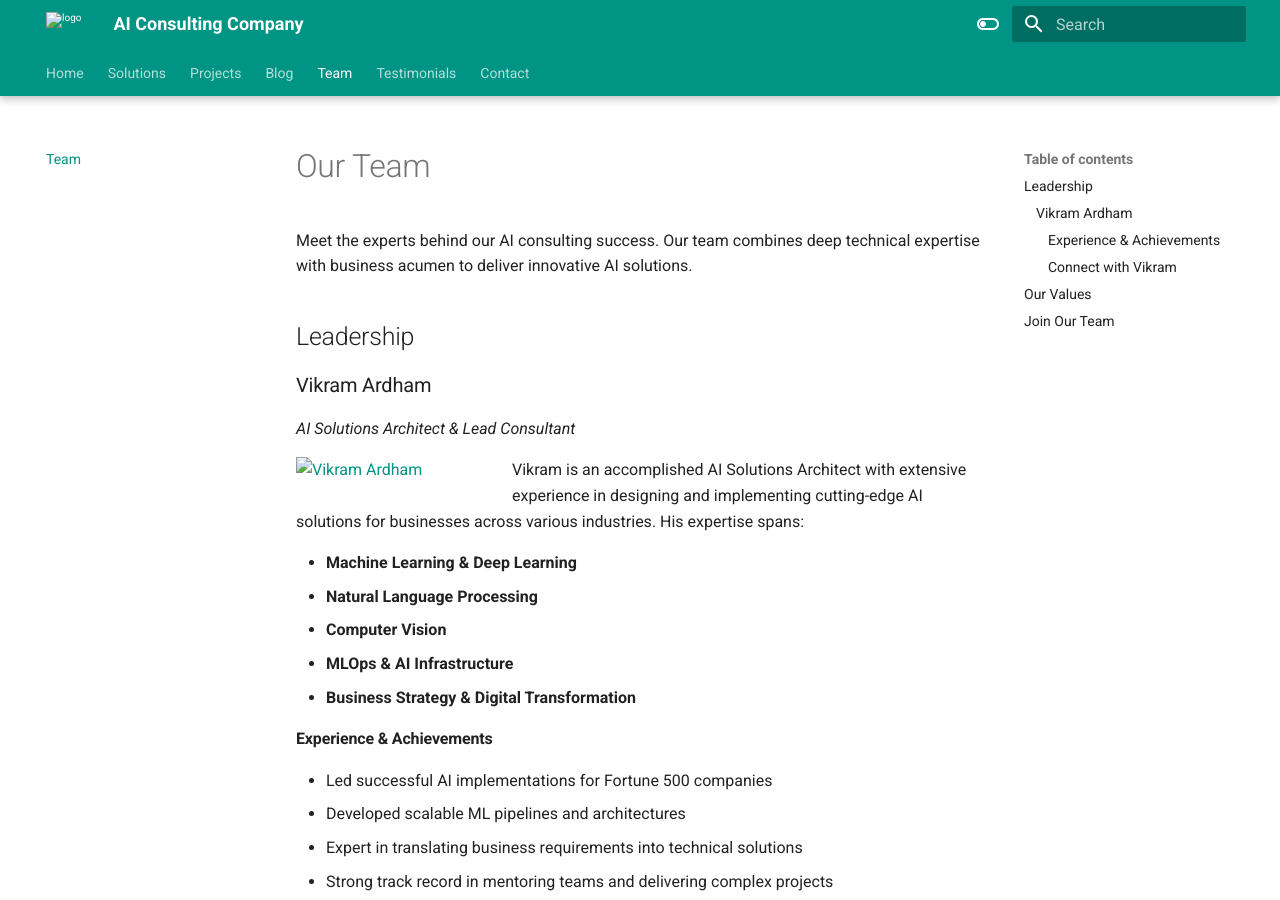
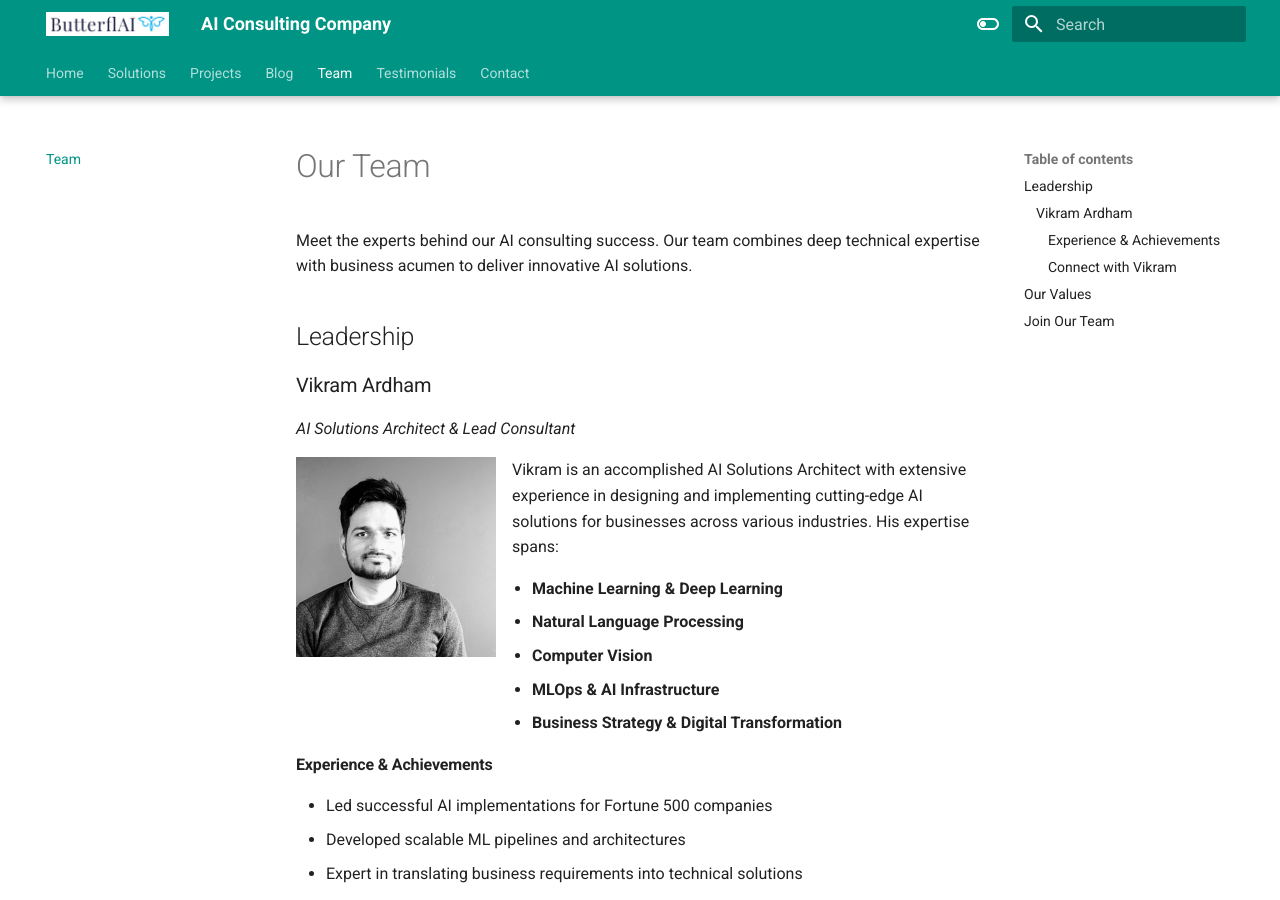
Before and after one commit to Vikramardham/butterflai, an MkDocs documentation site: the page built from docs/team/index.md, in a window 1280 px wide and 900 px high. Built offline with MkDocs 1.6.1 and Material for MkDocs 9.7.7, drawn with Linux system fonts in a browser that asks for light colours; emoji names are drawn with the system emoji font.

Commit message:
changed pic path

```diff
--- a/docs/team/index.md
+++ b/docs/team/index.md
@@ -7,7 +7,7 @@ Meet the experts behind our AI consulting success. Our team combines deep techni
 ### Vikram Ardham
 *AI Solutions Architect & Lead Consultant*
 
-![Vikram Ardham](../assets/vikram.jpeg){ align=left width="200" }
+![Vikram Ardham](../assets/team/vikram.jpeg){ align=left width="200" }
 
 Vikram is an accomplished AI Solutions Architect with extensive experience in designing and implementing cutting-edge AI solutions for businesses across various industries. His expertise spans:
 
```
Also changed, not shown: docs/assets/logo.png (renamed from docs/assets/team/logo.png), site/assets/logo.png (renamed from site/assets/team/logo.png), site/team/index.html.
